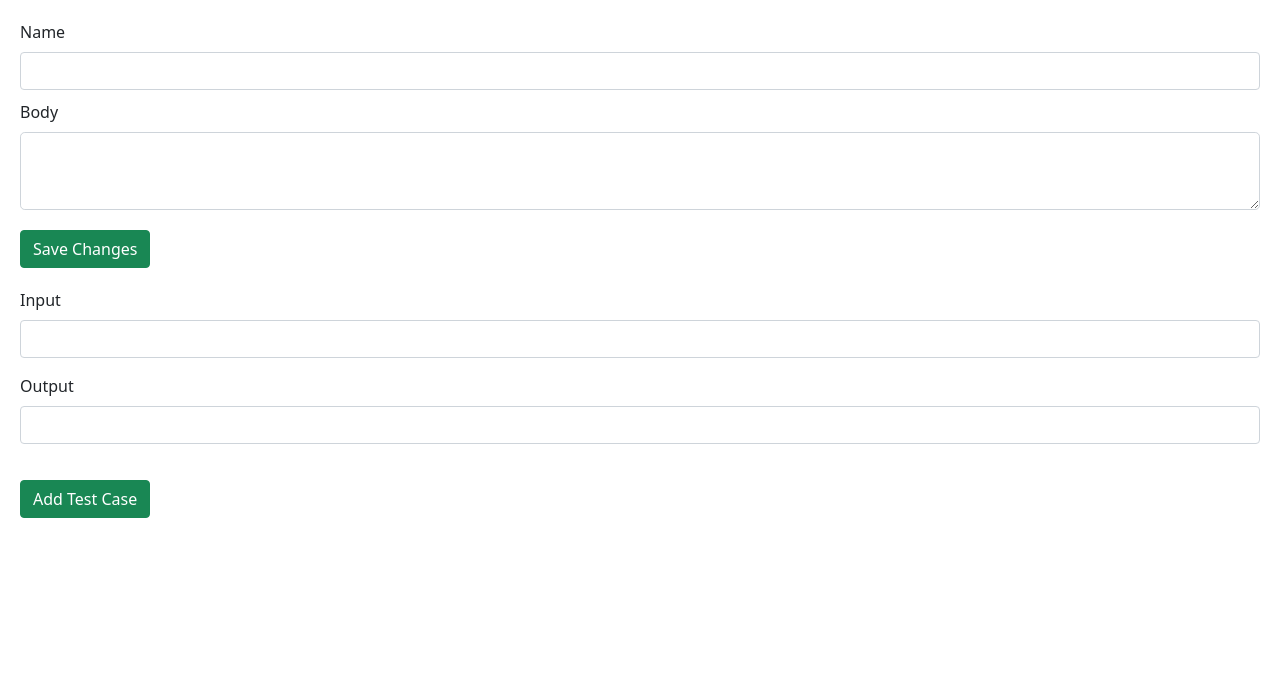
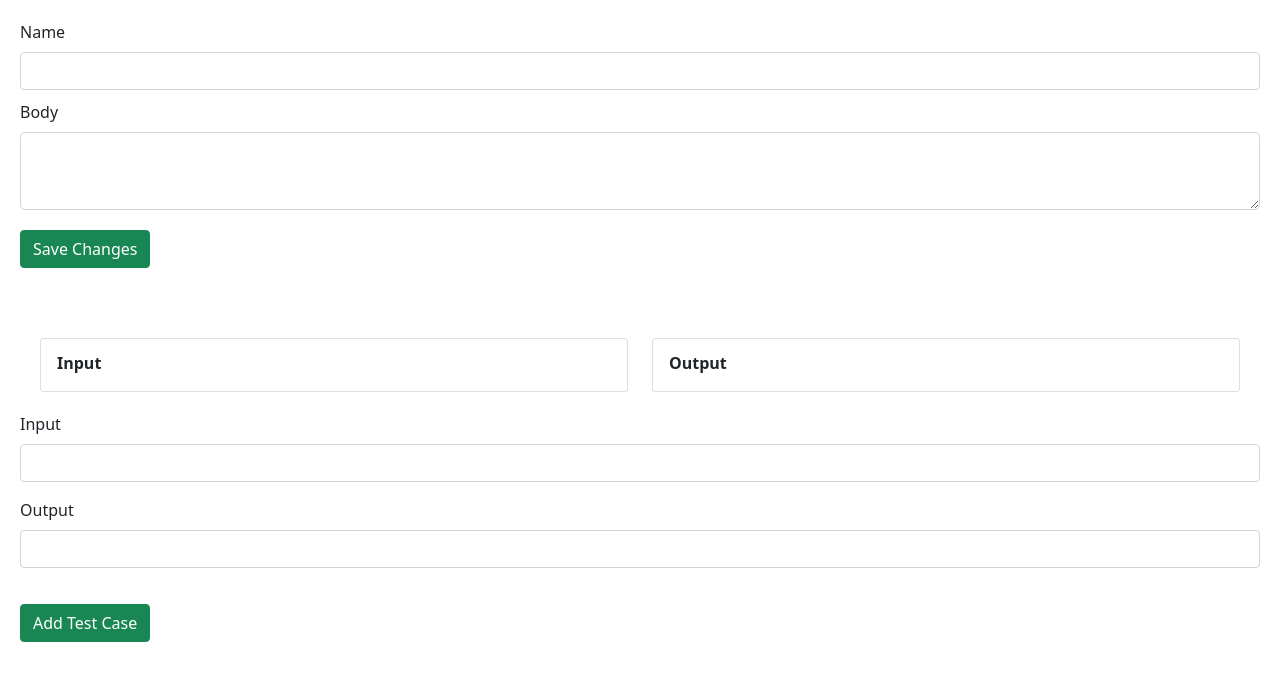
Before and after one commit to akshatdalton/Hackerforces, a React (Create React App) app in the folder frontend/: page /edit-problem/1 in a window 1280 px wide. Shown: the top 680 px of the page. Built offline with nearby package versions, Linux system fonts and the light colour scheme; no server answers.

Commit message:
admin: Add view to show all the testcases of a problem.

```diff
--- a/frontend/src/components/EditPanel/index.js
+++ b/frontend/src/components/EditPanel/index.js
@@ -1,6 +1,18 @@
 import React, { useEffect, useState } from "react";
 import { useParams } from "react-router-dom";
-import { Button, Label, Input, Form, FormGroup, Spinner } from "reactstrap";
+import {
+    Button,
+    Label,
+    Input,
+    Form,
+    FormGroup,
+    Spinner,
+    Row,
+    Col,
+    Card,
+    CardSubtitle,
+    CardText,
+} from "reactstrap";
 
 import api from "../../api";
 
@@ -97,6 +109,7 @@ const EditPanel = () => {
                 output,
             });
             if (res.status === 200) {
+                setTestcases([...testcases, { input, output, id: res.data.number }]);
                 setInput("");
                 setOutput("");
             } else {
@@ -151,6 +164,30 @@ const EditPanel = () => {
             ) : (
                 <></>
             )}
+            <div className="testcases">
+                {testcases.map((testcase, idx) => (
+                    <div className="testcase" key={idx}>
+                        <Row className="testcase-row">
+                            <Col sm="6">
+                                <Card body>
+                                    <CardSubtitle>
+                                        <strong>Input</strong>
+                                    </CardSubtitle>
+                                    <CardText>{testcase.input}</CardText>
+                                </Card>
+                            </Col>
+                            <Col sm="6">
+                                <Card body>
+                                    <CardSubtitle>
+                                        <strong>Output</strong>
+                                    </CardSubtitle>
+                                    <CardText>{testcase.output}</CardText>
+                                </Card>
+                            </Col>
+                        </Row>
+                    </div>
+                ))}
+            </div>
             <div className="add-testcase">
                 <Form onSubmit={handleTestCaseSubmit} inline>
                     <FormGroup>
```
Also changed, not shown: 1 other file (tests, documents, lock files or other folders).
